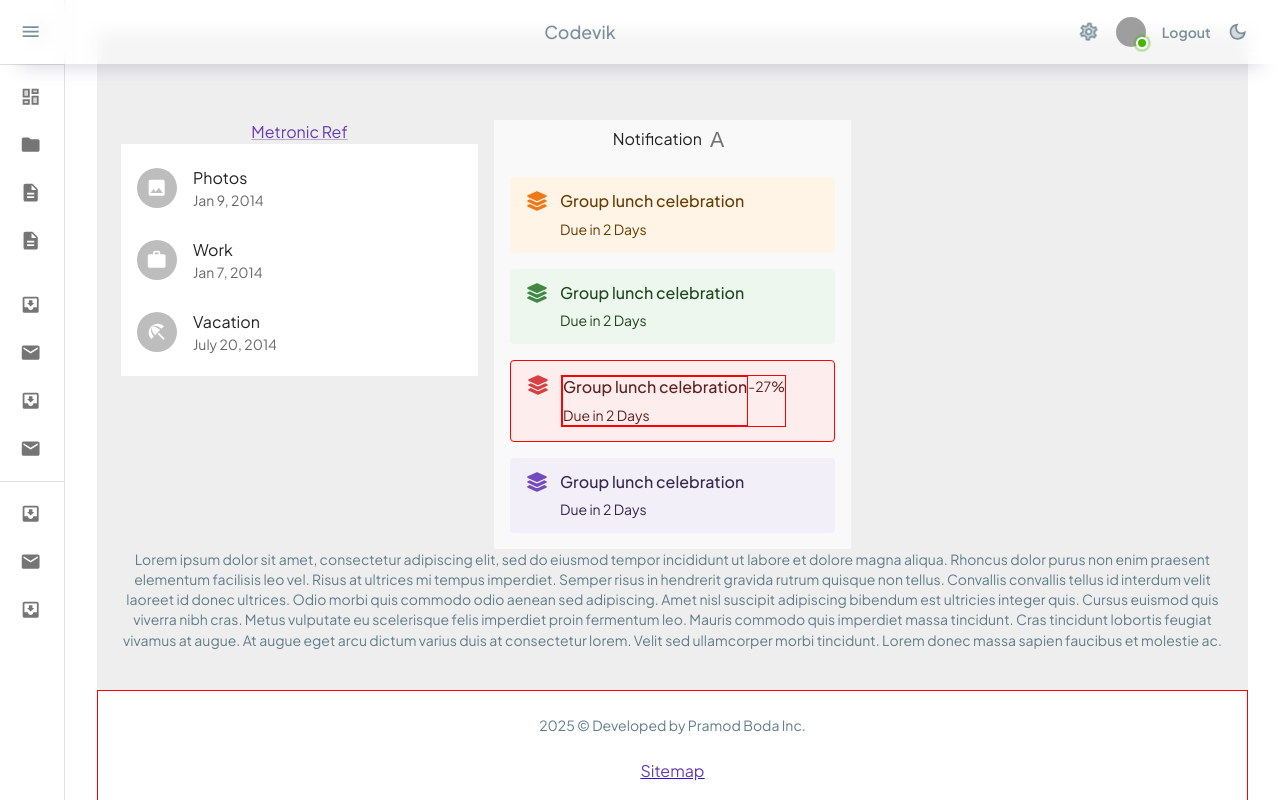
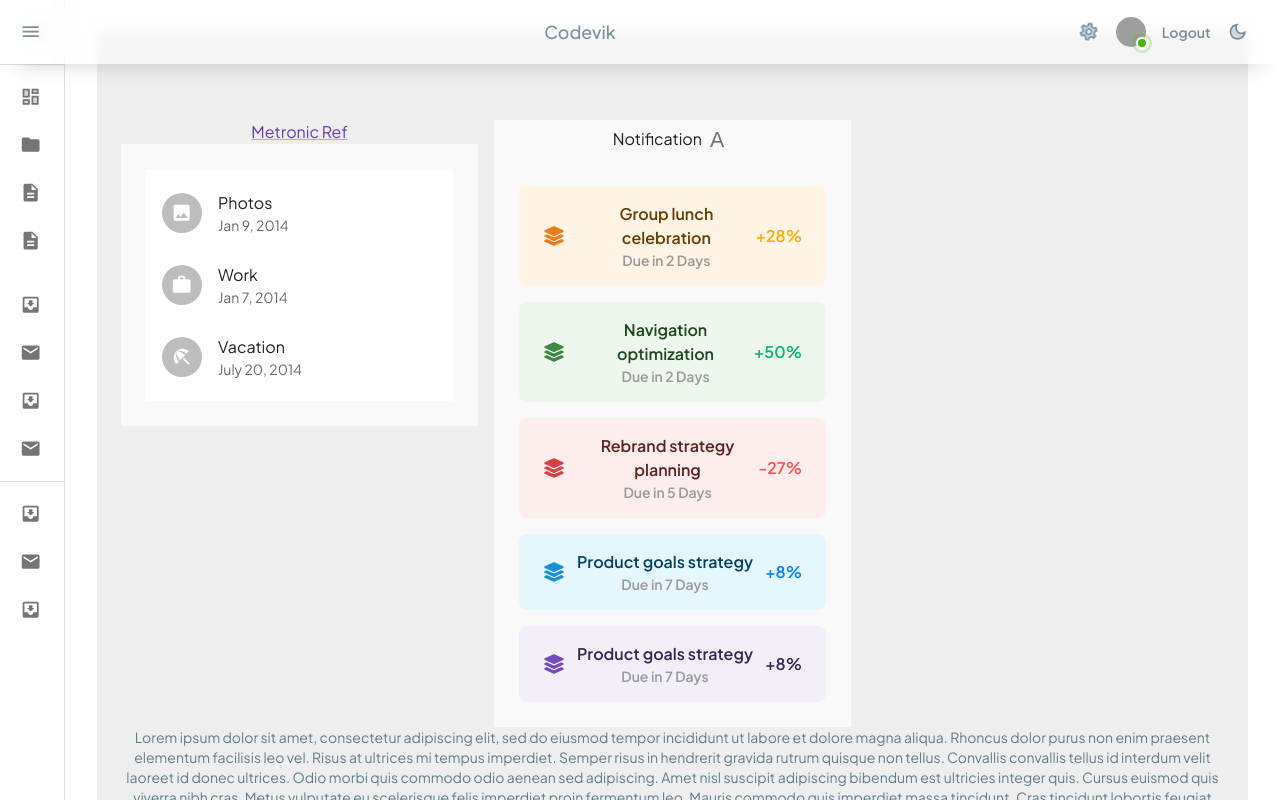
Before and after one commit to pramodboda/fe-react-mui-dashboard, a React (Vite) app: page /components/lists in a window 1280 px wide. Shown: the top 800 px of the page. Built offline with nearby package versions, Linux system fonts and the light colour scheme; grey boxes are pictures that could not be loaded.

Commit message:
UPDATE: UI Enhancing

```diff
--- a/src/components/ProUI_Elements/ProUI_Card/ProUI_Card.tsx
+++ b/src/components/ProUI_Elements/ProUI_Card/ProUI_Card.tsx
@@ -1,4 +1,4 @@
-import {Box, Button, IconButton} from "@mui/material";
+import { Box, Button, IconButton } from "@mui/material";
 
 interface CustomCardProps {
   title?: string;
@@ -8,13 +8,18 @@ interface CustomCardProps {
   sx?: object;
 }
 
+const ProUI_Card: React.FC<CustomCardProps> = ({
+  title,
+  actions,
+  children,
+}) => {
+  return (
+    <Box sx={{ backgroundColor: "#f9f9f9" }}>
+      {title && title}
+      {actions && <IconButton>A</IconButton>}
+      <Box sx={{ padding: "25px", backgroundColor: "#f9f9f9" }}>{children}</Box>
+    </Box>
+  );
+};
 
-const ProUI_Card:React.FC<CustomCardProps> = ({title, actions, children}) => {
-    return (<Box sx={{backgroundColor: "#f9f9f9"}}>
-        {title&&title}
-        {actions&&<IconButton>A</IconButton>}
-{children}
-    </Box>)
-}
-
-export default ProUI_Card
+export default ProUI_Card;
--- a/src/pages/components/ListsPage.tsx
+++ b/src/pages/components/ListsPage.tsx
@@ -1,4 +1,6 @@
-import { Box, Stack, Button, Link } from "@mui/material";
+import { Card, Box, Stack, Button, Link, Typography } from "@mui/material";
+import { motion } from "framer-motion";
+
 import List from "@mui/material/List";
 import ListItem from "@mui/material/ListItem";
 import ListItemText from "@mui/material/ListItemText";
@@ -16,6 +18,47 @@ import AlertTitle from "@mui/material/AlertTitle";
 import { FaLayerGroup } from "react-icons/fa6";
 
 import ProUI_Card from "../../components/ProUI_Elements/ProUI_Card/ProUI_Card";
+
+const severityColors = {
+  success: "#00B86B",
+  error: "#FF4D4F",
+  warning: "#FFAA00",
+  info: " #0080ff",
+  primary: "#735DF5",
+};
+const tasks = [
+  {
+    title: "Group lunch celebration",
+    due: "Due in 2 Days",
+    change: "+28%",
+    severity: "warning",
+  },
+  {
+    title: "Navigation optimization",
+    due: "Due in 2 Days",
+    change: "+50%",
+    severity: "success",
+  },
+  {
+    title: "Rebrand strategy planning",
+    due: "Due in 5 Days",
+    change: "-27%",
+    severity: "error",
+  },
+  {
+    title: "Product goals strategy",
+    due: "Due in 7 Days",
+    change: "+8%",
+    severity: "info",
+  },
+  {
+    title: "Product goals strategy",
+    due: "Due in 7 Days",
+    change: "+8%",
+    severity: "",
+    color: "primary",
+  },
+];
 
 const ListsPage: React.FC = () => {
   return (
@@ -57,70 +100,108 @@ const ListsPage: React.FC = () => {
       </Grid>
       <Grid size={{ xs: 12, lg: 4 }}>
         <ProUI_Card title="Notification" actions="true">
-          <Box sx={{ width: "100%" }}>
-            <List sx={{ width: "100%" }}>
-              <ListItem>
+          <Stack spacing={2}>
+            {tasks.map((task, index) => (
               <Alert
+                key={index}
+                severity={task.severity}
+                color={task.color}
                 icon={<FaLayerGroup />}
-                  sx={{ width: "100%" }}
-                  severity="warning"
+                sx={{
+                  padding: "0.5rem 1.5rem",
+                  borderRadius: 2,
+                  // backgroundColor: "rgba(255, 255, 255, 0.9)",
+                  display: "flex",
+                  alignItems: "center",
+                  justifyContent: "space-between",
+                  "& .MuiAlert-message": { flexGrow: 1 },
+                }}
               >
-                  <AlertTitle>Group lunch celebration</AlertTitle>
-                  Due in 2 Days
+                <Stack
+                  sx={{
+                    width: "100%",
+                    justifyContent: "space-between",
+                    alignItems: "center",
+                  }}
+                  direction="row"
+                >
+                  <Box>
+                    <Typography variant="body1" fontWeight={600}>
+                      {task.title}
+                    </Typography>
+                    <Typography
+                      variant="body2"
+                      fontWeight={600}
+                      sx={{ color: "#999" }}
+                    >
+                      {task.due}
+                    </Typography>
+                  </Box>
+                  <Box>
+                    <Typography
+                      fontWeight={600}
+                      sx={{ color: severityColors[task.severity] }}
+                    >
+                      {task.change}
+                    </Typography>
+                  </Box>
+                </Stack>
               </Alert>
-              </ListItem>
-              <ListItem>
-                <Alert
-                  icon={<FaLayerGroup />}
-                  sx={{ width: "100%" }}
-                  severity="success"
+            ))}
+          </Stack>
+        </ProUI_Card>
+
+        {/*
+        <Stack spacing={2}>
+          {tasks.map((task, index) => (
+            <motion.div
+              key={index}
+              initial={{ opacity: 0, y: 20 }}
+              animate={{ opacity: 1, y: 0 }}
+              transition={{ duration: 0.4, delay: index * 0.1 }}
             >
-                  <AlertTitle>Group lunch celebration</AlertTitle>
-                  Due in 2 Days
-                </Alert>
-              </ListItem>
-              <ListItem sx={{ width: "100%", justifyContent: "space-between" }}>
-                <Alert
-                  icon={<FaLayerGroup />}
-                  sx={{ width: "100%", border: "1px solid red", margin: 0 }}
-                  severity="error"
+              <Card
+                sx={{
+                  backgroundColor: "primary",
+                  borderRadius: 2,
+                  p: 2,
+                  boxShadow: "0 2px 6px rgba(0,0,0,0.05)",
+                  transition: "all 0.3s ease-in-out",
+                  "&:hover": {
+                    transform: "translateY(-4px)",
+                    boxShadow: "0 4px 12px rgba(0,0,0,0.1)",
+                    opacity: 0.9,
+                  },
+                }}
               >
                 <Stack
                   direction="row"
                   justifyContent="space-between"
-                    sx={{
-                      width: "100%",
-                      border: "1px solid red",
-                    }}
+                  alignItems="center"
                 >
-                    <Box
-                      component="div"
-                      sx={{
-                        width: "100%",
-                        border: "1px solid red",
-                      }}
+                  <Box>
+                    <Stack
+                      direction="row"
+                      justifyContent="space-between"
+                      alignItems="center"
                     >
-                      <AlertTitle>Group lunch celebration</AlertTitle>
-                      Due in 2 Days
+                      <Box sx={{ pr: 1.5 }}>{task.icon}</Box>
+                      <Box>
+                        <Typography fontWeight={600}>{task.title}</Typography>
+                        <Typography variant="body2" color="text.secondary">
+                          {task.due}
+                        </Typography>
                       </Box>
-                    <Box component="div">-27%</Box>
                     </Stack>
-                </Alert>
-              </ListItem>
-              <ListItem>
-                <Alert
-                  icon={<FaLayerGroup />}
-                  sx={{ width: "100%" }}
-                  severity="success"
-                  color="primary"
-                >
-                  <AlertTitle>Group lunch celebration</AlertTitle>
-                  Due in 2 Days
-                </Alert>
-              </ListItem>
-            </List>
                   </Box>
-        </ProUI_Card>
+                  <Typography fontWeight={600} color={task.changeColor}>
+                    {task.change}
+                  </Typography>
+                </Stack>
+              </Card>
+            </motion.div>
+          ))}
+        </Stack> */}
       </Grid>
     </Grid>
   );
```
Lines whose indentation alone changed are shown as unchanged.
